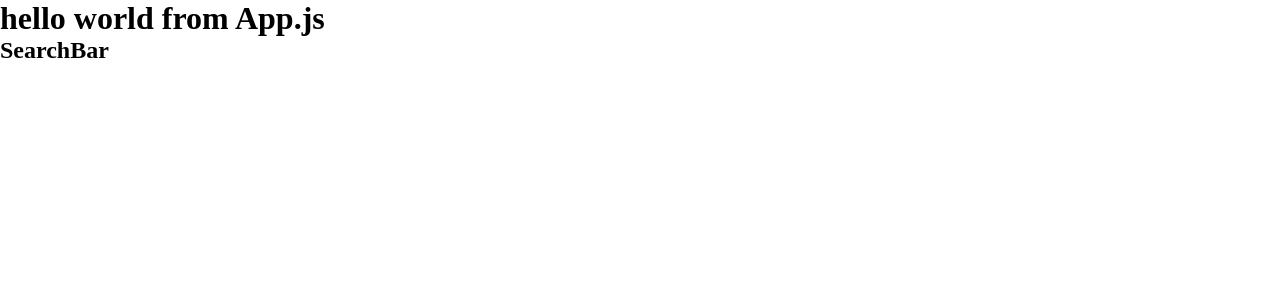
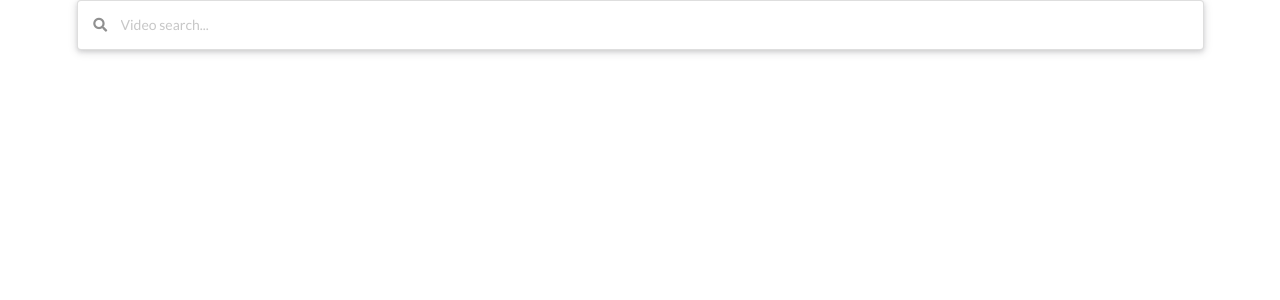
Before and after one commit to hastytoro/react-youtube-app, a React (Create React App) app: page / in a window 1280 px wide. Shown: the top 300 px of the page. Built offline with nearby package versions, Linux system fonts and the light colour scheme.

Commit message:
2) Handle form submission via SearchBar component

```diff
--- a/public/index.html
+++ b/public/index.html
@@ -10,34 +10,15 @@
       content="Web site created using create-react-app"
     />
     <link rel="apple-touch-icon" href="%PUBLIC_URL%/logo192.png" />
-    <!--
-      manifest.json provides metadata used when your web app is installed on a
-      user's mobile device or desktop. See https://developers.google.com/web/fundamentals/web-app-manifest/
-    -->
     <link rel="manifest" href="%PUBLIC_URL%/manifest.json" />
-    <!--
-      Notice the use of %PUBLIC_URL% in the tags above.
-      It will be replaced with the URL of the `public` folder during the build.
-      Only files inside the `public` folder can be referenced from the HTML.
-
-      Unlike "/favicon.ico" or "favicon.ico", "%PUBLIC_URL%/favicon.ico" will
-      work correctly both with client-side routing and a non-root public URL.
-      Learn how to configure a non-root public URL by running `npm run build`.
-    -->
+    <link
+      rel="stylesheet"
+      href="https://cdnjs.cloudflare.com/ajax/libs/semantic-ui/2.4.1/semantic.min.css"
+    />
     <title>React App</title>
   </head>
   <body>
     <noscript>You need to enable JavaScript to run this app.</noscript>
     <div id="root"></div>
-    <!--
-      This HTML file is a template.
-      If you open it directly in the browser, you will see an empty page.
-
-      You can add webfonts, meta tags, or analytics to this file.
-      The build step will place the bundled scripts into the <body> tag.
-
-      To begin the development, run `npm start` or `yarn start`.
-      To create a production bundle, use `npm run build` or `yarn build`.
-    -->
   </body>
 </html>
--- a/src/App.js
+++ b/src/App.js
@@ -4,8 +4,7 @@ import SearchBar from "./components/SearchBar";
 class App extends React.Component {
   render() {
     return (
-      <div>
-        <h1>hello world from App.js</h1>
+      <div className="ui container">
         <SearchBar />
       </div>
     );
--- a/src/components/SearchBar.jsx
+++ b/src/components/SearchBar.jsx
@@ -1,10 +1,34 @@
 import React from "react";
 
 class SearchBar extends React.Component {
+  state = { term: "" };
+
+  onFormSubmit = (e) => {
+    e.preventDefault();
+    // HERE WE MAKE SURE TO INVOKE A CALLBACK FROM PARENT COMPONENT.
+    // We can tell our parent App that the user just submitted a form and that
+    // they probably want to initiate a new search of the youtube API.
+  };
+  onInputChange = (e) => {
+    this.setState({ term: e.target.value });
+  };
+
   render() {
     return (
-      <div>
-        <h2>SearchBar</h2>
+      <div className="ui segment raised search-bar">
+        <form className="ui form" onSubmit={this.onFormSubmit}>
+          <div className="field">
+            <div className="ui transparent left icon input">
+              <input
+                onChange={this.onInputChange}
+                value={this.state.term}
+                type="text"
+                placeholder="Video search..."
+              />
+              <i className="search icon"></i>
+            </div>
+          </div>
+        </form>
       </div>
     );
   }
```
